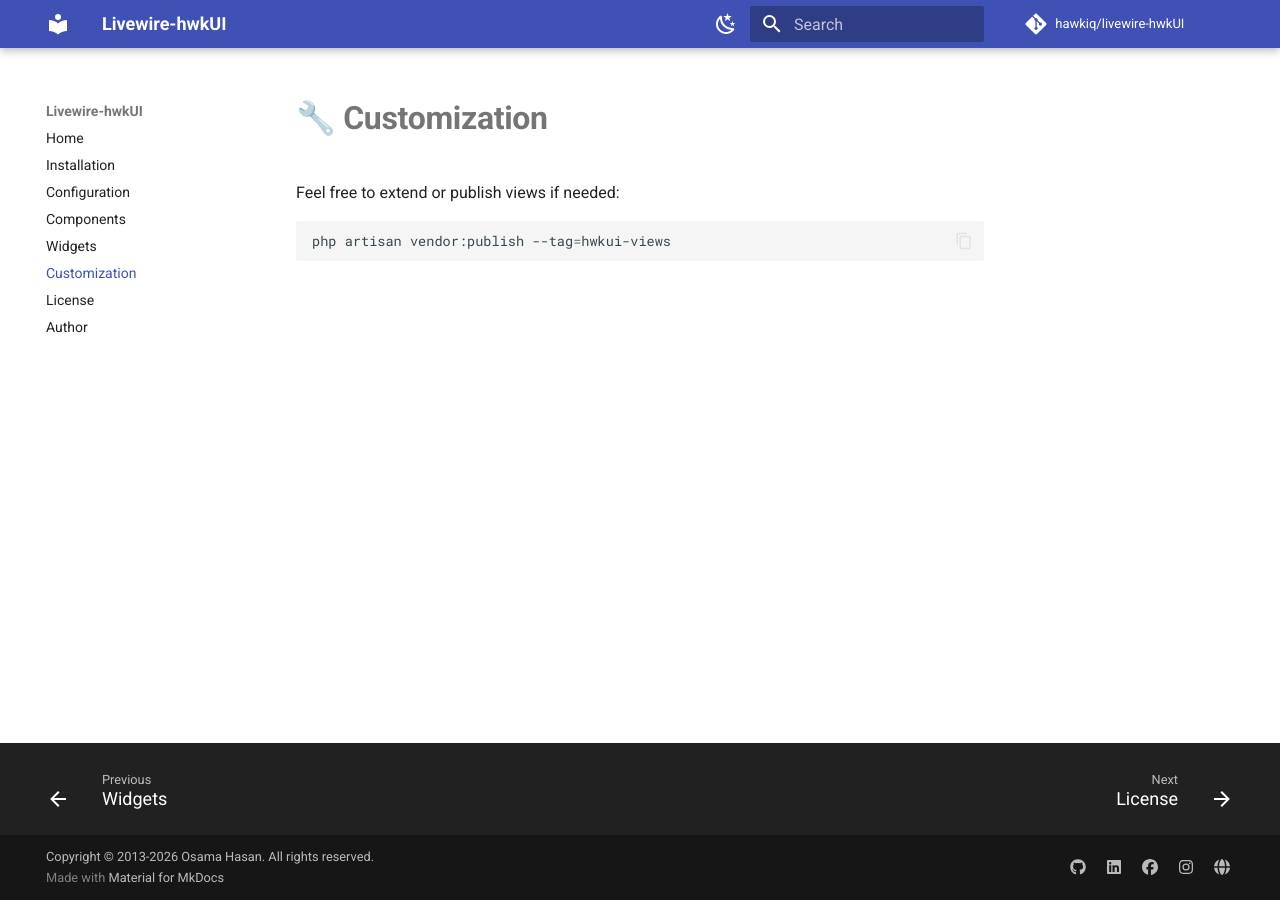
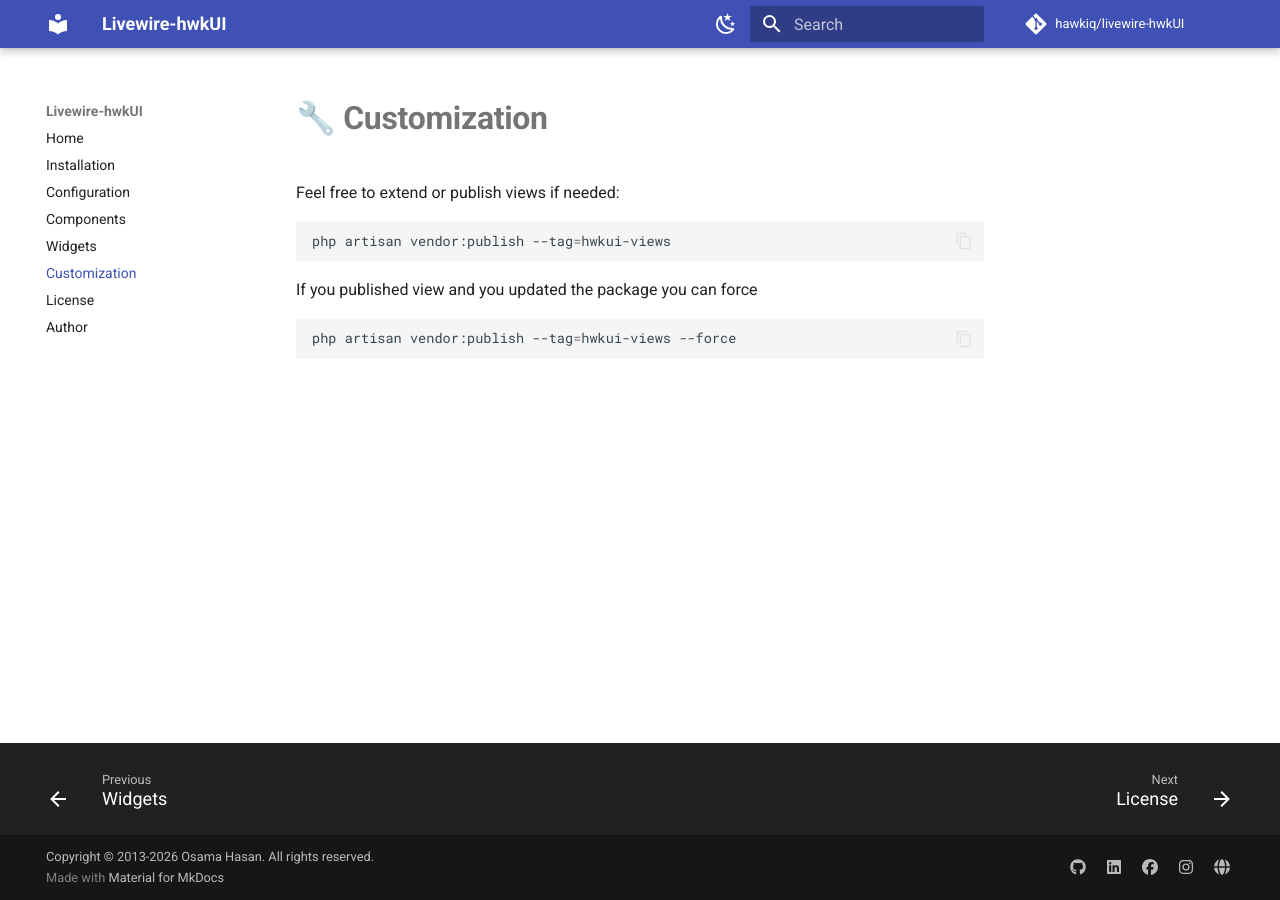
Before and after one commit to hawkiq/livewire-hwkUI, an MkDocs documentation site: the page built from docs/customization.md, in a window 1280 px wide. Built offline with MkDocs 1.6.1 and Material for MkDocs 9.7.7, drawn with Linux system fonts in a browser that asks for light colours; comment, search, counter and statistics services are not loaded.

Commit message:
Updated Readme

````diff
--- a/docs/customization.md
+++ b/docs/customization.md
@@ -5,3 +5,9 @@ Feel free to extend or publish views if needed:
 ```bash
 php artisan vendor:publish --tag=hwkui-views
 ```
+
+If you published view and you updated the package you can force
+
+```bash
+php artisan vendor:publish --tag=hwkui-views --force
+```
````
